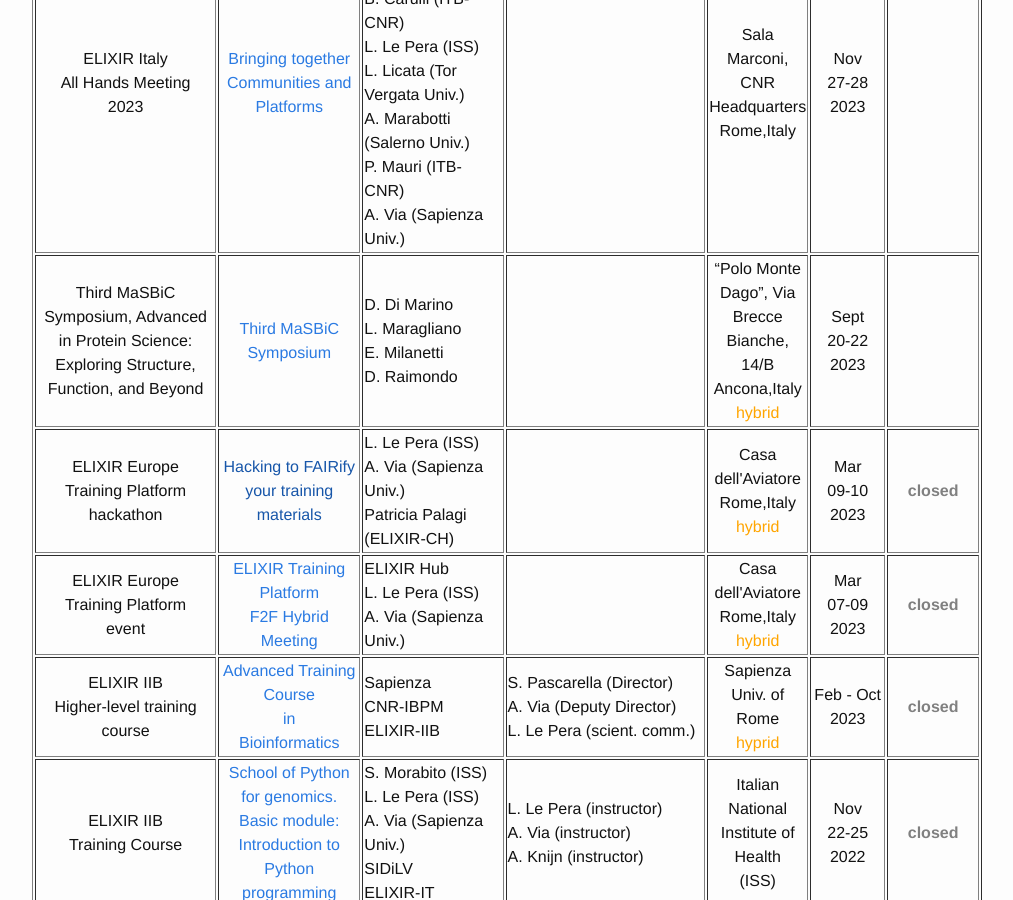
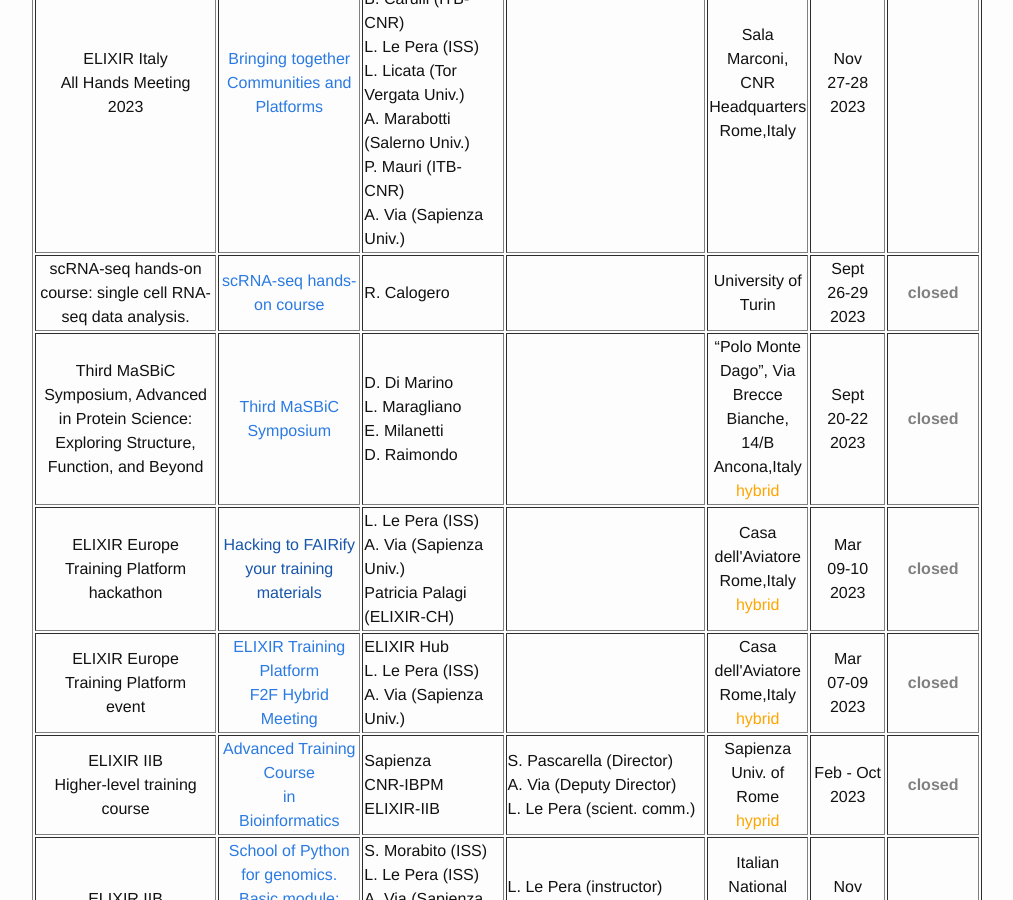
Before and after one commit to ELIXIR-IIB-training/website, a Jekyll site: the page built from _pages/01-all_events.md, in a window 1280 px wide and 900 px high, scrolled down 371 px. Shown: the whole window, without its empty margins (238-1251 px from the left). Built offline with Jekyll 4.4.1, drawn with Linux system fonts in a browser that asks for light colours.

Commit message:
Update 01-all_events.md

```diff
--- a/_pages/01-all_events.md
+++ b/_pages/01-all_events.md
@@ -25,7 +25,15 @@ permalink: /all_events/
    <td height="50" width="75" align="center">Nov<br>27-28<br>2023</td>
    <td height="50" align="center"><font color="grey"><b></b></font></td>
 </tr>
-
+<tr>
+   <td height="50" align="center">scRNA-seq hands-on course: single cell RNA-seq data analysis.<br></td>
+   <td height="50" width="220" align="center"><a href= "https://elixir-iib-training.github.io/website/2023/09/23/Single-cell-RNA-seq-data-analysis.html">scRNA-seq hands-on course</a></td>
+   <td height="50" width="150">R. Calogero <br></td>
+   <td height="50" width="150"></td>
+   <td height="50" align="center">University of Turin<br></td>
+   <td height="50" width="75" align="center">Sept<br>26-29<br>2023</td>
+   <td height="50" align="center"><font color="grey"><b>closed</b></font></td>
+</tr>
 <tr>
    <td height="50" align="center">Third MaSBiC Symposium, Advanced in Protein Science:<br> Exploring Structure, Function, and Beyond<br></td>
    <td height="50" width="220" align="center"><a href= "https://disvamasbic-symposium.bio-groups.com/">Third MaSBiC Symposium</a></td>
@@ -33,7 +41,7 @@ permalink: /all_events/
    <td height="50" width="150"></td>
    <td height="50" align="center">“Polo Monte Dago”, Via Brecce Bianche, 14/B<br>Ancona,Italy<br><font color="orange">hybrid</font></td>
    <td height="50" width="75" align="center">Sept<br>20-22<br>2023</td>
-   <td height="50" align="center"><font color="grey"><b></b></font></td>
+   <td height="50" align="center"><font color="grey"><b>closed</b></font></td>
 </tr>
 
    <tr>
@@ -45,6 +53,7 @@ permalink: /all_events/
    <td height="50" width="75" align="center">Mar<br>09-10<br>2023</td>
    <td height="50" align="center"><font color="grey"><b>closed</b></font></td>
 </tr>
+
 <tr>
    <td height="50" align="center">ELIXIR Europe<br>Training Platform<br>event</td>
    <td height="50" width="220" align="center"><a href= "https://elixir-europe.org/events/elixir-training-platform-f2f-hybrid-meeting">ELIXIR Training Platform<br>F2F Hybrid Meeting</a></td>
```
